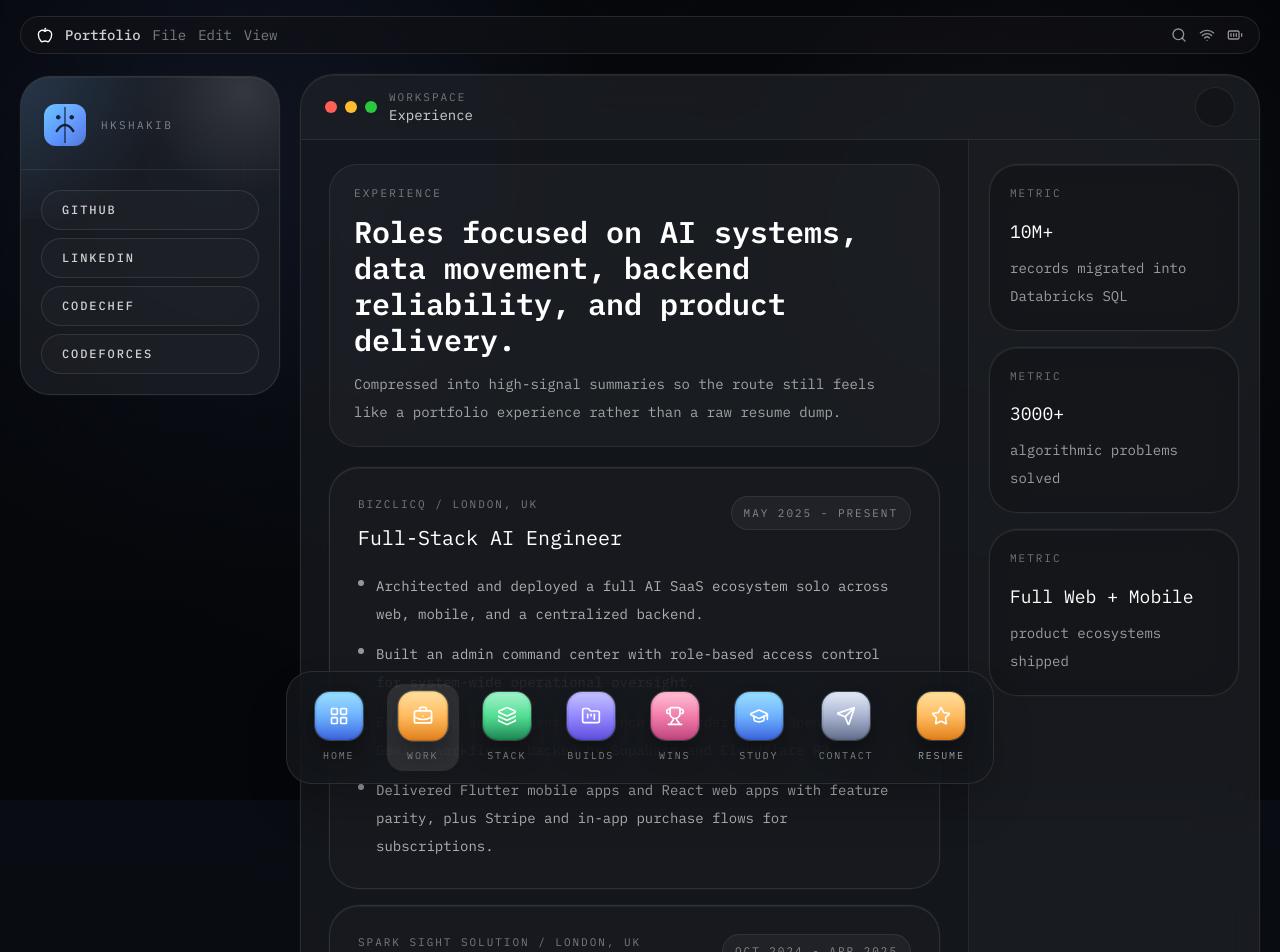
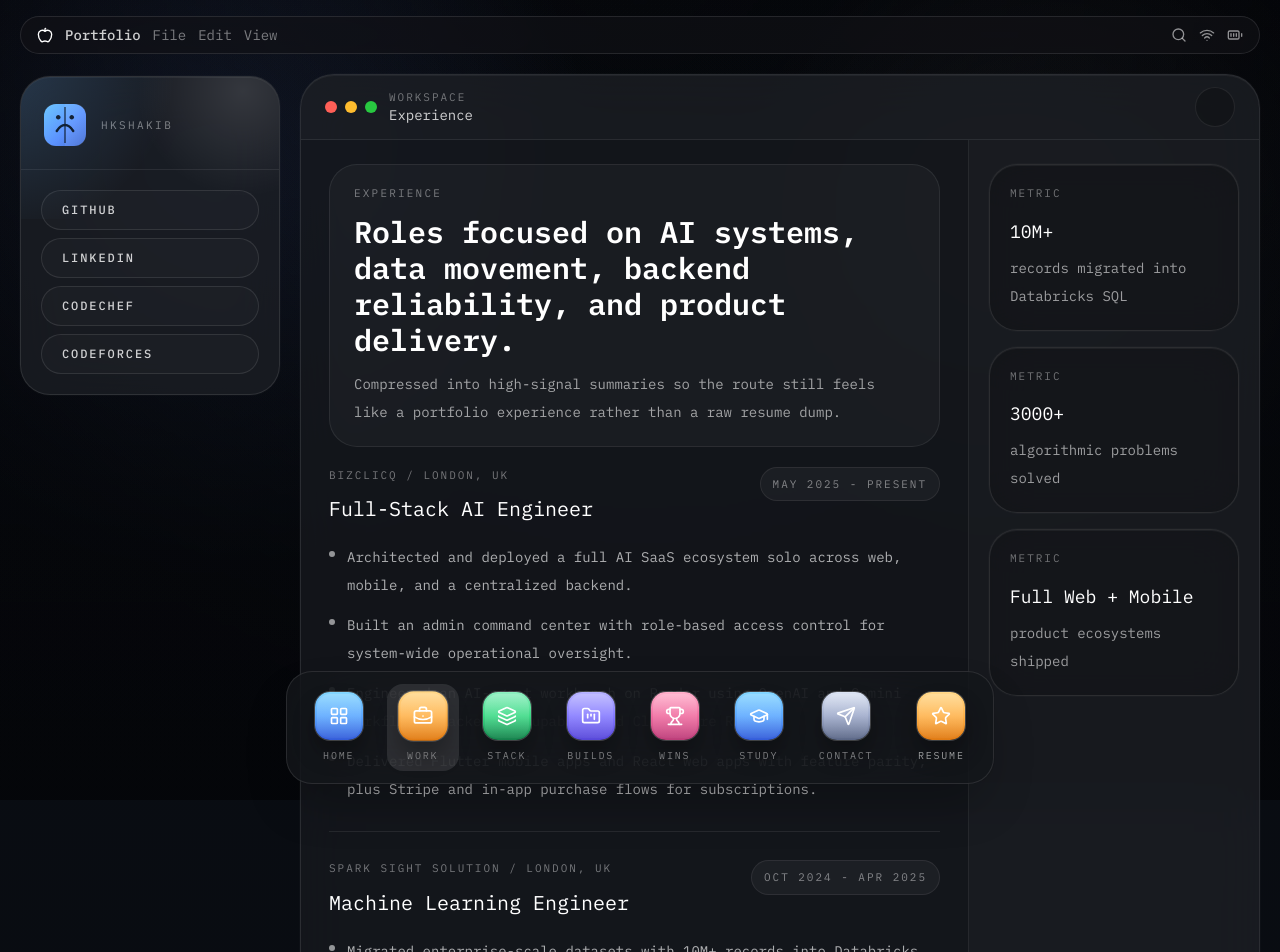
Before and after one commit to hkshakib/portfolio, a React (Vite) app: page /experience in a window 1280 px wide. Shown: the top 952 px of the page. Built offline with nearby package versions, Linux system fonts and the light colour scheme.

Commit message:
Remove experience card containers

```diff
--- a/src/views/ExperienceView.jsx
+++ b/src/views/ExperienceView.jsx
@@ -1,5 +1,4 @@
 import { experiences } from "../data/portfolio";
-import Card from "../components/ui/Card";
 import ViewHeader from "../components/portfolio/ViewHeader";
 
 export default function ExperienceView() {
@@ -10,9 +9,9 @@ export default function ExperienceView() {
         title="Roles focused on AI systems, data movement, backend reliability, and product delivery."
         description="Compressed into high-signal summaries so the route still feels like a portfolio experience rather than a raw resume dump."
       />
-      <div className="space-y-4">
+      <div className="divide-y divide-white/[0.08]">
         {experiences.map((item) => (
-          <Card key={`${item.company}-${item.period}`} className="rounded-[30px] p-6 sm:p-7">
+          <section key={`${item.company}-${item.period}`} className="py-6 first:pt-0 last:pb-0 sm:py-7">
             <div className="flex flex-col gap-3 lg:flex-row lg:items-start lg:justify-between">
               <div>
                 <p className="text-[11px] uppercase tracking-[0.18em] text-white/[0.42]">
@@ -34,7 +33,7 @@ export default function ExperienceView() {
                 ))}
               </ul>
             </div>
-          </Card>
+          </section>
         ))}
       </div>
     </div>
```
